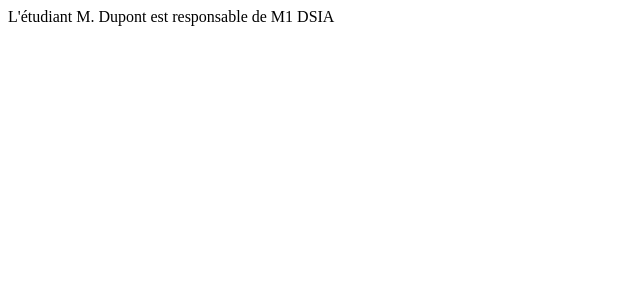
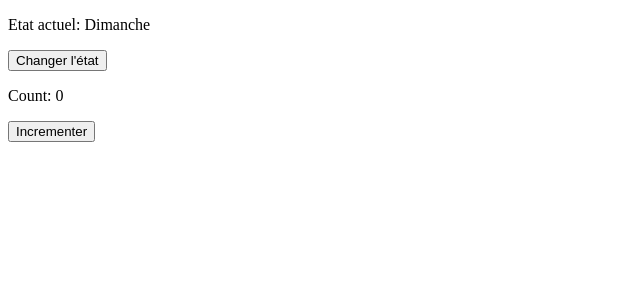
Before and after one commit to boubacar-mdg/isi-first-react-project, a React (Vite) app: page / in a window 1280 px wide. Shown: the top 300 px of the page, without its empty margins (0-640 px from the left). Built offline with nearby package versions, Linux system fonts and the light colour scheme.

Commit message:
Usestate

```diff
--- a/src/App.jsx
+++ b/src/App.jsx
@@ -1,10 +1,10 @@
 import React from 'react'
-import Classe from './components/Classe'
+import UseState from './hooks/UseState'
 
 function App() {
   return (
     <>
-     <Classe />
+     <UseState />
     </>
   )
 }
--- /dev/null
+++ b/src/hooks/UseState.jsx
@@ -0,0 +1,36 @@
+import React, { useState } from 'react'
+
+function UseState() {
+ const [state, setState] = useState("Dimanche");
+ const [count, setCount] = useState(0);
+
+ function changeDayName() {
+    //state = "Lundi";
+    setState("Mercredi");
+ }
+
+ function increment(){
+    //count = count + 1;
+    //setCount(count + 1);
+    setCount((count) => count + 1);
+    setCount((count) => count + 1);
+    setCount((count) => count + 1);
+    setCount((count) => count + 1);
+    setCount((count) => count + 1);
+ }
+
+  return (
+    <div>
+        <p>Etat actuel: {state}</p>
+        <button onClick={changeDayName}>Changer l'état</button>
+
+        <br />
+
+        <p>Count: {count}</p>
+        <button onClick={increment}>Incrementer</button>
+
+    </div>
+  )
+}
+
+export default UseState
```
